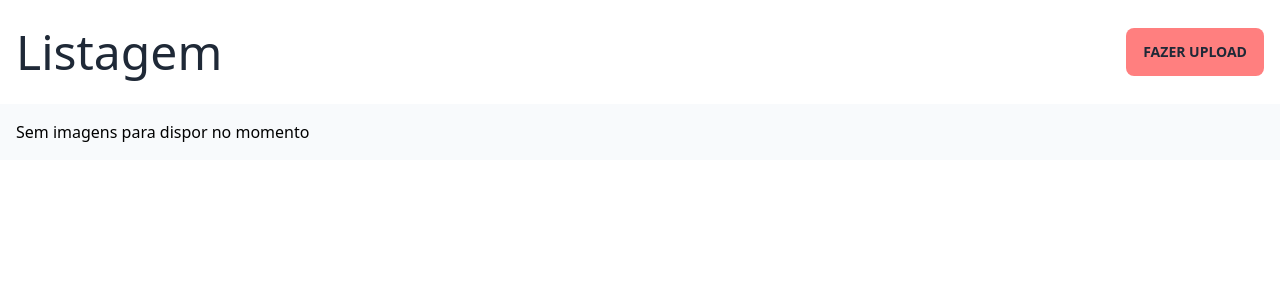
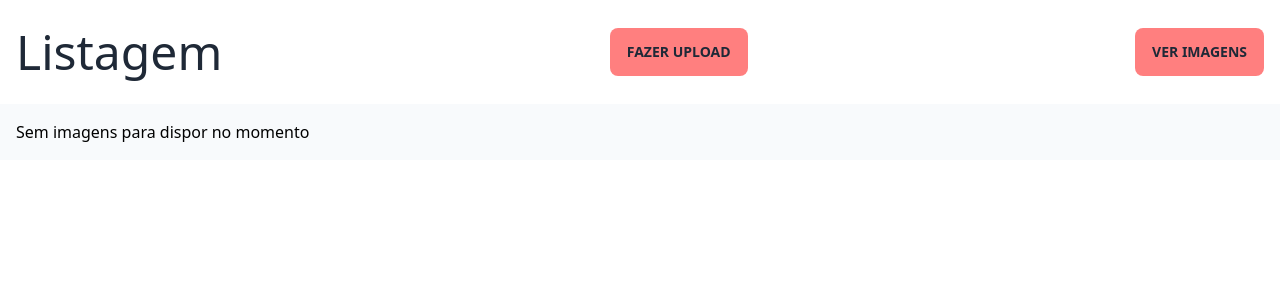
Before and after one commit to EdiigLeonardo/girls-proxy-tailwind-angular, an Angular app in the folder assessment/: page /images in a window 1280 px wide. Shown: the top 300 px of the page. Built offline with nearby package versions, Linux system fonts and the light colour scheme.

Commit message:
fixing problems in navbar

```diff
--- a/assessment/src/app/components/nav/nav.component.html
+++ b/assessment/src/app/components/nav/nav.component.html
@@ -1,9 +1,9 @@
 <div class="nav_header" ngClass="this.shadow ? shadow-sm : flex">
   <h1>Listagem</h1>
-  <span *ngIf="this.isImage" class="btn btn-ghost bg-[#ff000080]" (click)="toggleIsImage()">
+  <span class="btn btn-ghost bg-[#ff000080]" (click)="toggleIsImage()">
     <a routerLink="upload">Fazer Upload</a>
   </span>
-  <span *ngIf="!this.isImage" class="btn btn-ghost bg-[#ff000080]" (click)="toggleIsImage()">
+  <span class="btn btn-ghost bg-[#ff000080]" (click)="toggleIsImage()">
     <a routerLink="images">Ver Imagens</a>
   </span>
 </div>
```
